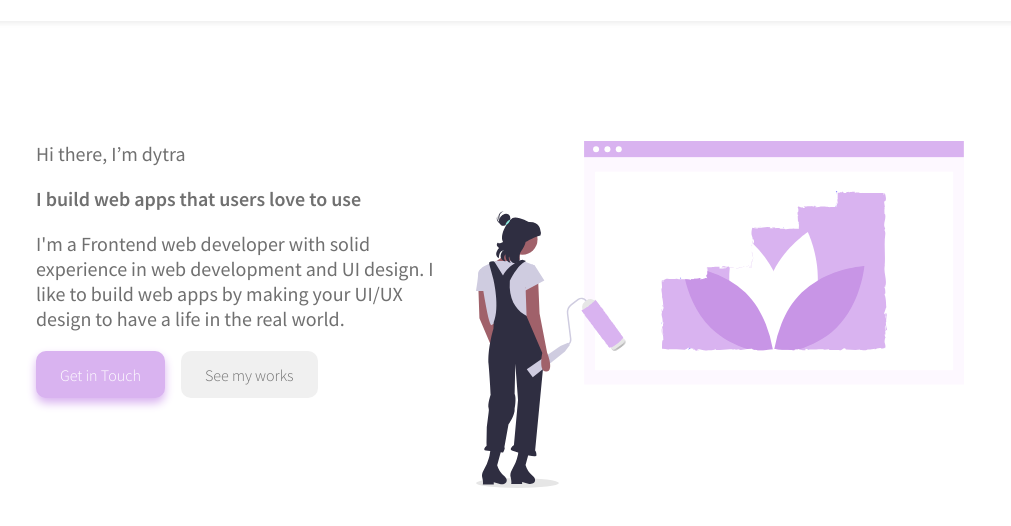
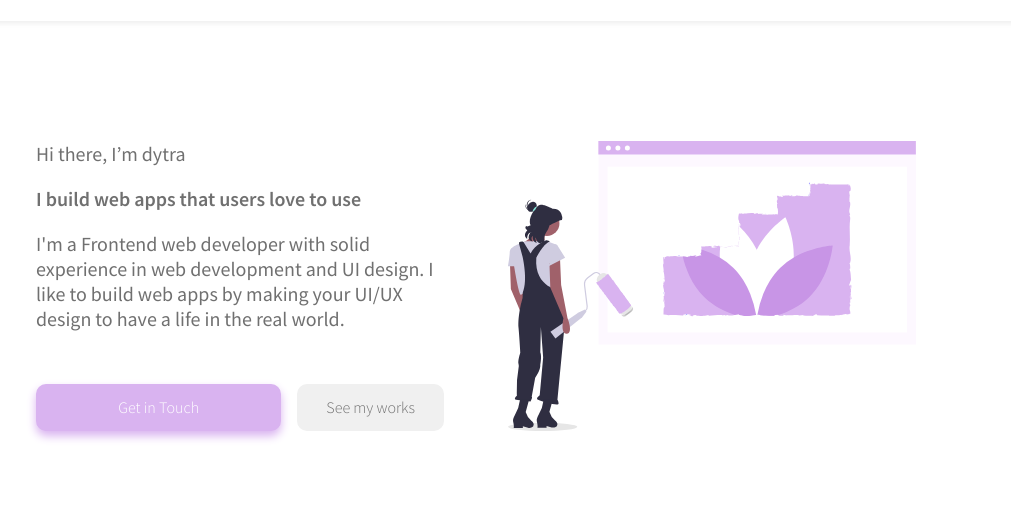
Before and after one commit to dytra/dytra.github.io, a Gatsby site: page / in a window 1280 px wide. Shown: the part 50-576 px from the top of the page, without its empty margins (140-1151 px from the left). Built offline with nearby package versions, Linux system fonts and the light colour scheme; Gatsby itself is replaced by a stand-in of ours.

Commit message:
fix hero styling

```diff
--- a/src/components/Hero/Hero.scss
+++ b/src/components/Hero/Hero.scss
@@ -5,13 +5,14 @@ div#hero {
   padding-left:1em;
   padding-right:1em;
   div#hero-container {
+
     display: flex;
     // flex-wrap:wrap;
-    aside {
-      // flex:1;
-    }
     aside#hero-intro {
+      flex:1;
       margin-right: 1em;
+      display:flex;
+      flex-direction: column;
       p {
         font-size: 20px;
         // margin-bottom: 1em;
@@ -25,17 +26,27 @@ div#hero {
         margin-bottom: 1em;
       }
       div#hero-callouts {
+        margin-top:auto;
+        display:flex;
         a {
           margin-bottom: 1em;
         }
         .primary-btn {
           margin-right: 1em;
+          // padding-left:3em;
+          // padding-left:3em;
+          flex:2;
+          max-width:250px;
+          display:flex;
+          align-items: center;
+          justify-content: center;
           &:hover {
             box-shadow: 0px 5px 15px $primary;
             transform: translateY(-0.25em);
           }
         }
         .btn {
+          flex:1;
           &:hover {
             transform: translateY(-0.25em);
           }
@@ -43,11 +54,16 @@ div#hero {
       }
     }
     aside#hero-image {
+      flex:1;
       display: flex;
       justify-content: center;
       margin: 0 auto;
+      box-sizing: border-box;
+      padding-left:3em;
+      padding-right:3em;
       img {
         margin-bottom: 1em;
+        width:100%;
       }
     }
   }
@@ -57,6 +73,7 @@ div#hero {
 
   div#hero-container {
     flex-wrap: wrap !important;
+    flex-direction: column !important;
     aside#hero-image {
       order: 1;
     }
@@ -94,6 +111,7 @@ div#hero {
           display: flex;
           a {
             width:100%;
+            max-width:100% !important;
           }
 
         }
--- a/src/components/layout.js
+++ b/src/components/layout.js
@@ -5,11 +5,11 @@ import "./layout.scss";
 import "./../styles/utils.scss";
 import "./../styles/resets.scss";
 export default ({ children }) => (
-  <div>
+  <React.Fragment>
     <Header />
     <main className="container">
       {children}
     </main>
 
-  </div>
+  </React.Fragment>
 )
--- a/src/components/layout.scss
+++ b/src/components/layout.scss
@@ -8,6 +8,7 @@
 html,
 body {
   width: 100%;
+  height:100%;
 }
 
 main {
@@ -24,5 +25,6 @@ main {
   main {
     padding-top:1em;
     // display:none;
+    height:100%;
   }
 }
```
